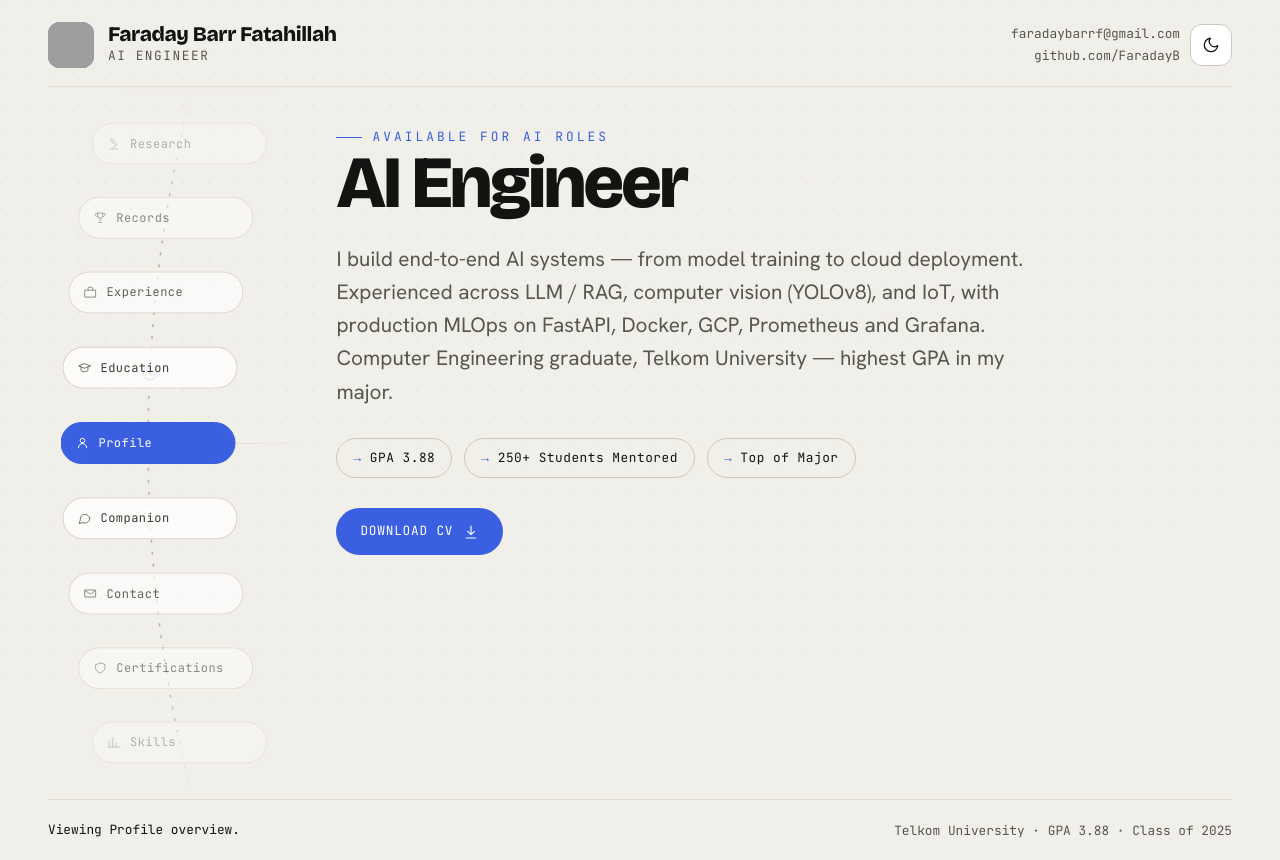
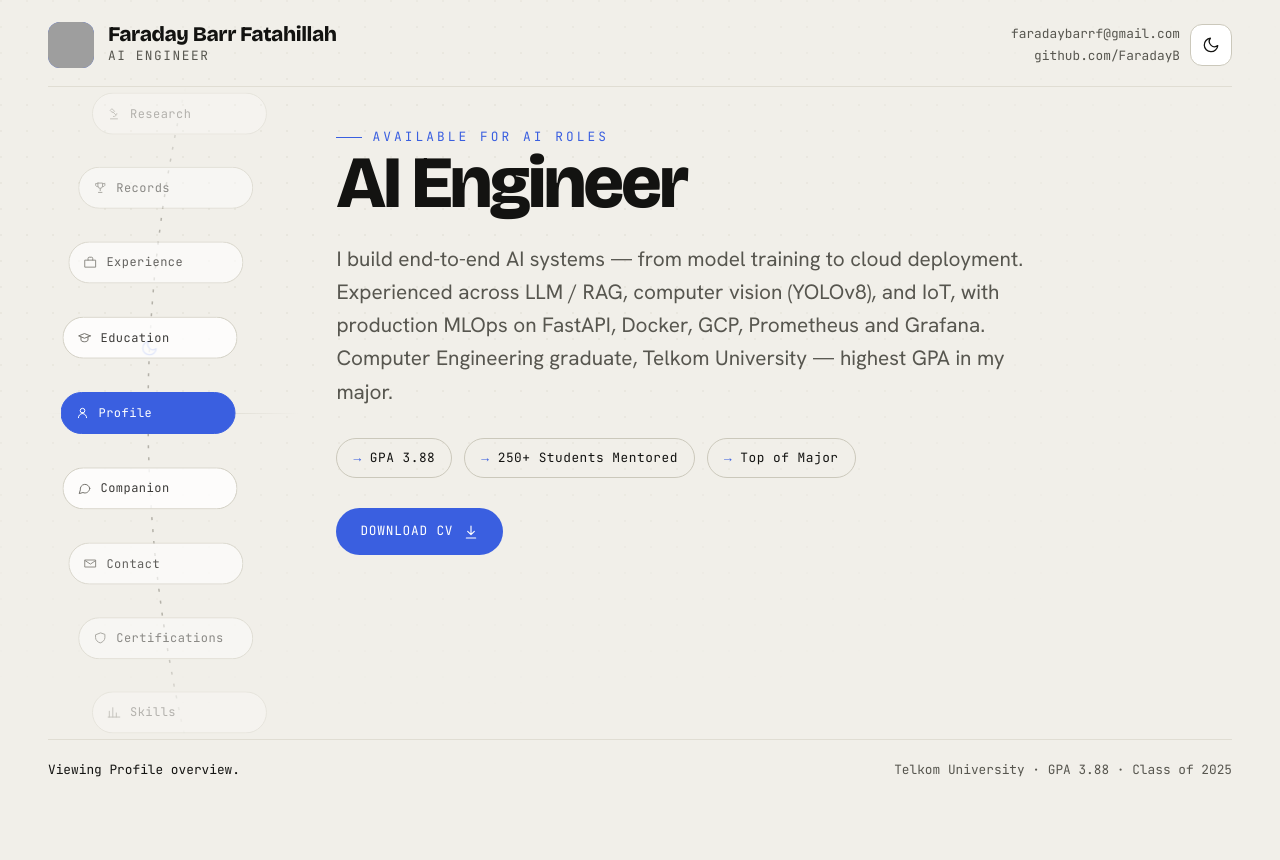
Before and after one commit to FaradayB/portofolio, a React (Vite) app: page / in a window 1280 px wide. After the commit the page ends 800 px from the top, so only its background shows below. Built offline with nearby package versions, Linux system fonts and the light colour scheme; grey boxes are pictures that could not be loaded.

Commit message:
fixed main shell

```diff
--- a/src/components/ArcWheelNav.tsx
+++ b/src/components/ArcWheelNav.tsx
@@ -176,11 +176,12 @@ export default function ArcWheelNav({ active, onSelect }: Props) {
     let lockUntil = 0;
     const onWheel = (e: WheelEvent) => {
       const t = e.target as Element | null;
-      const overContent = !!(t && typeof t.closest === "function" && t.closest(".stage"));
-      if (!overContent) return; // ignore scrolls outside the main view
-      const sc = document.scrollingElement || document.documentElement;
-      const atTop = window.scrollY <= 2;
-      const atBottom = window.innerHeight + window.scrollY >= sc.scrollHeight - 2;
+      const content = (t && typeof t.closest === "function"
+        ? t.closest(".stage")
+        : null) as HTMLElement | null;
+      if (!content) return; // ignore scrolls outside the main view
+      const atTop = content.scrollTop <= 2;
+      const atBottom = content.scrollTop + content.clientHeight >= content.scrollHeight - 2;
       const down = e.deltaY > 0;
       // still room to scroll in this direction → let the content scroll
       if ((down && !atBottom) || (!down && !atTop)) return;
@@ -190,7 +191,7 @@ export default function ArcWheelNav({ active, onSelect }: Props) {
       if (now < lockUntil || Math.abs(e.deltaY) < 1) return;
       lockUntil = now + 600;
       step(down ? 1 : -1);   // scroll down → next section
-      window.scrollTo(0, 0); // start the new section at the top
+      content.scrollTop = 0; // start the new section at the top
     };
     window.addEventListener("wheel", onWheel, { passive: false });
     return () => window.removeEventListener("wheel", onWheel);
--- a/src/styles/cv.css
+++ b/src/styles/cv.css
@@ -65,10 +65,12 @@
 
 * { box-sizing: border-box; }
 
+html, body, #root { height: 100%; }
 html { scroll-behavior: smooth; }
 
 body {
   margin: 0;
+  overflow: hidden;            /* fixed page — only the content area scrolls */
   font-family: var(--font-body);
   font-size: var(--step-0);
   line-height: 1.6;
@@ -116,7 +118,8 @@ a { color: inherit; }
   max-width: 1800px;
   margin: 0 auto;
   padding: 0 clamp(18px, 4vw, 48px);
-  min-height: 100vh;
+  height: 100%;
+  overflow: hidden;
   display: flex;
   flex-direction: column;
 }
@@ -188,6 +191,7 @@ a { color: inherit; }
    ========================================================================= */
 .layout {
   flex: 1;
+  min-height: 0;
   display: grid;
   grid-template-columns: minmax(210px, 250px) 1fr;
   gap: clamp(16px, 3vw, 48px);
@@ -196,10 +200,14 @@ a { color: inherit; }
 
 .stage {
   min-width: 0;
+  min-height: 0;
   padding: clamp(28px, 5vh, 64px) 0 64px;
   display: flex;
   flex-direction: column;
+  overflow-y: auto;            /* tall sections scroll here, not the page */
+  scrollbar-width: none;       /* hide the scrollbar (Firefox) */
 }
+.stage::-webkit-scrollbar { display: none; }  /* hide the scrollbar (WebKit) */
 
 /* section enter animation */
 .section-head { margin-bottom: 28px; }
@@ -232,11 +240,10 @@ a { color: inherit; }
    Arc-wheel navigation
    ========================================================================= */
 .arcwheel {
-  position: sticky;
-  top: 0;
-  align-self: start;
-  height: calc(100vh - 88px);
-  min-height: 520px;
+  position: relative;
+  align-self: stretch;
+  height: 100%;
+  min-height: 0;
   overflow: hidden;
   -webkit-user-select: none;
           user-select: none;
```
